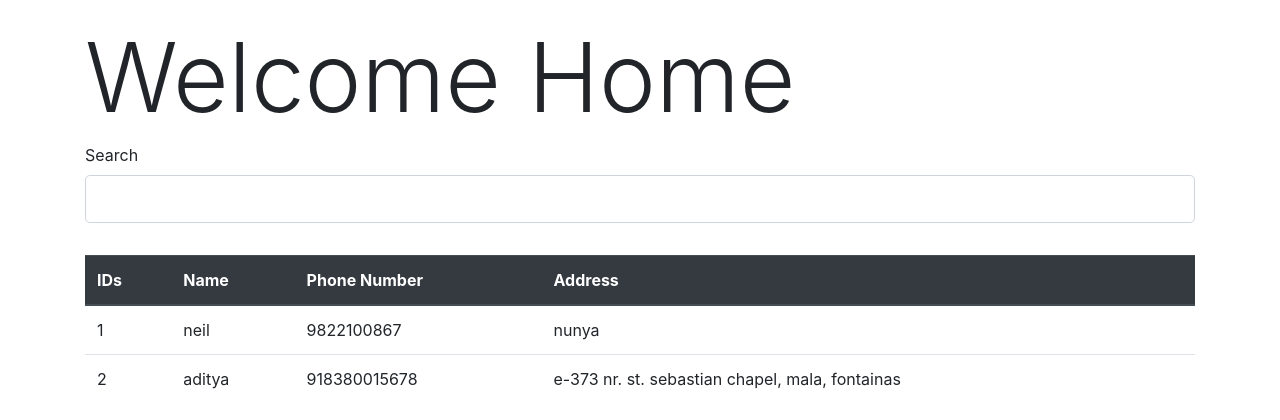
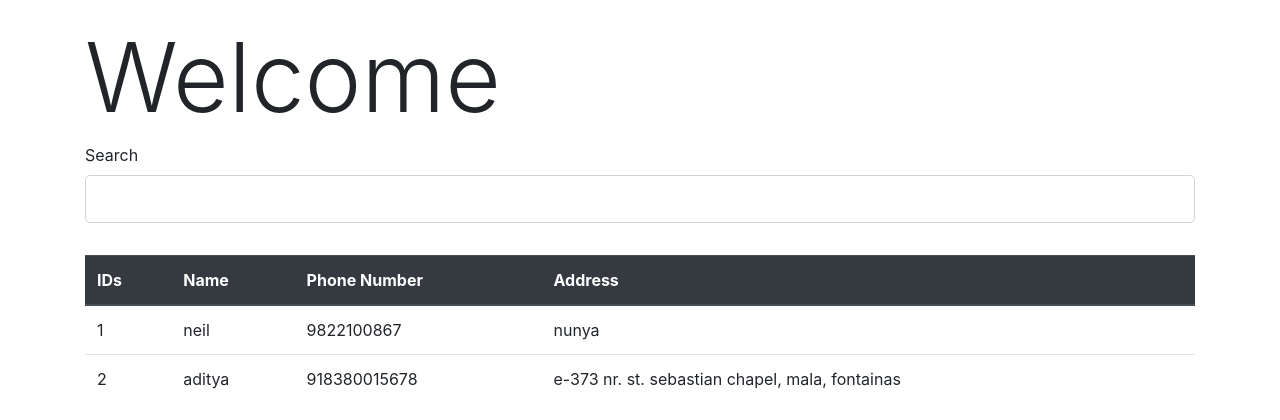
Before and after one commit to NeilBotelho/SE-Project, a Flask app: page / in a window 1280 px wide. Shown: the part 56-476 px from the top of the page. Run offline with Flask 2, Linux system fonts and the light colour scheme; data comes from the database, SQL or seed files in the repository; some libraries are stand-ins or nearby versions.

Commit message:
remove the home from 'Welcome Home'

```diff
--- a/tdm/templates/home.html
+++ b/tdm/templates/home.html
@@ -1,6 +1,6 @@
 {% extends "layout.html" %}
 {% block content %}
-<h1 class="display-1">Welcome Home</h1>
+<h1 class="display-1">Welcome</h1>
 
 
 
```
